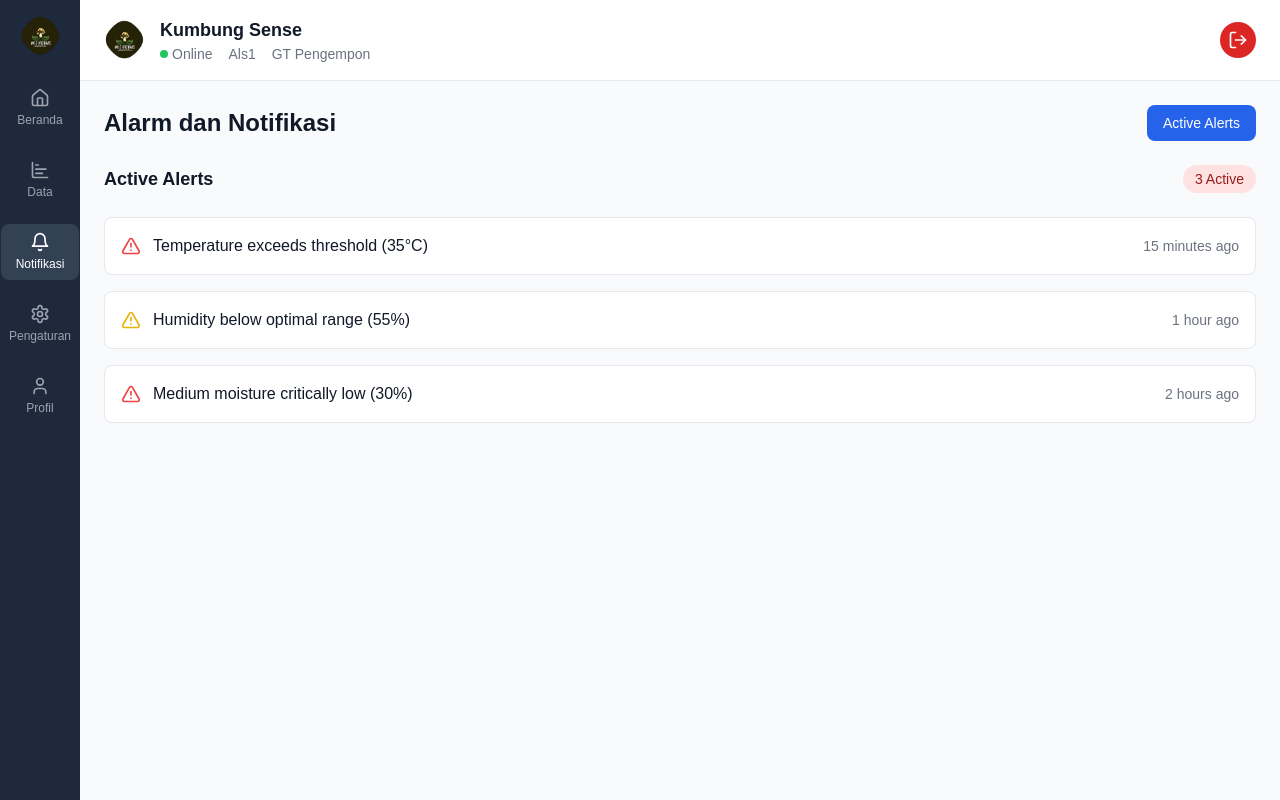
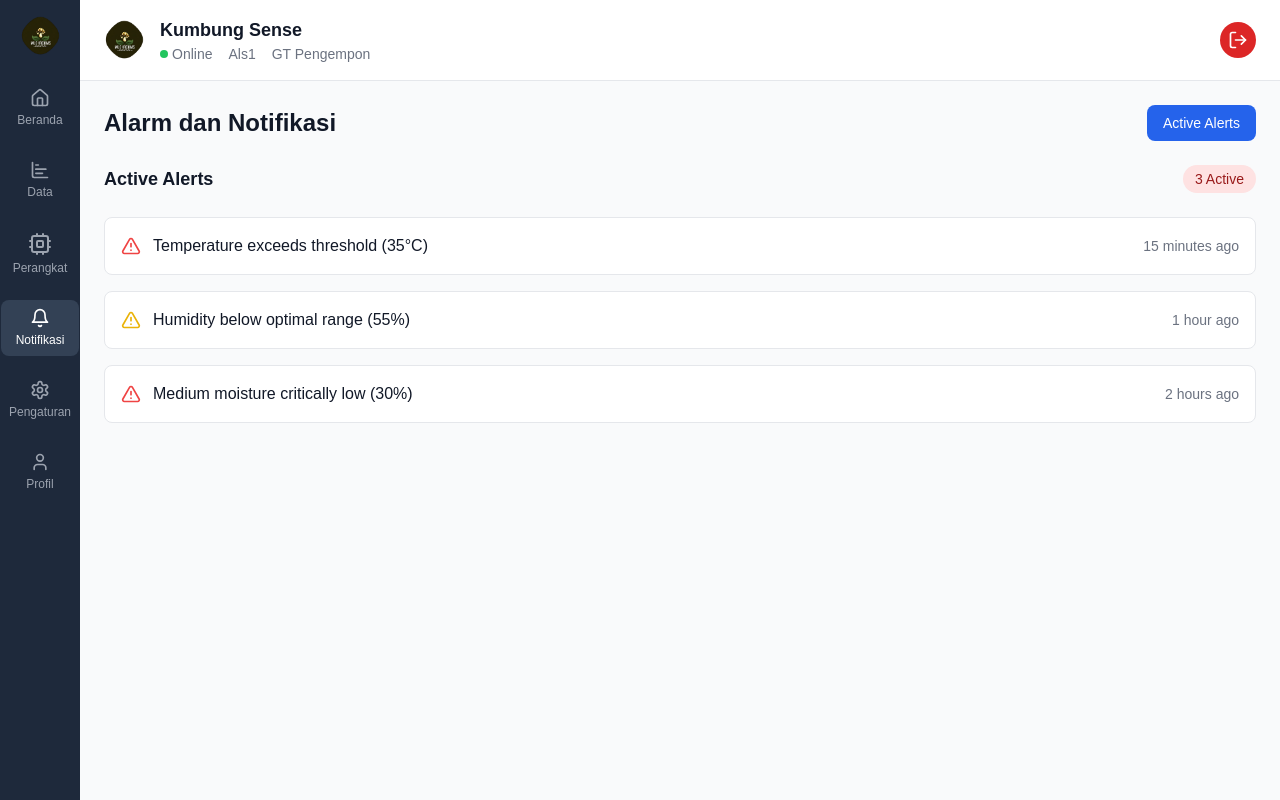
Before and after one commit to evanalif113/CAPSTONE-PROJECT-SAINS_DATA, a Next.js app in the folder Front-End/: page /alerts in a window 1280 px wide. Built offline with nearby package versions, Linux system fonts and the light colour scheme.

Commit message:
Add Device page Add Cpu Icon Add cookies depedency

```diff
--- a/Front-End/components/Icon.tsx
+++ b/Front-End/components/Icon.tsx
@@ -4,6 +4,7 @@ import {
   Home,
   Grid,
   Bell,
+  Cpu,
   ChartBar,
   Calendar,
   Download,
@@ -33,6 +34,9 @@ const GridIcon = (props: React.ComponentProps<typeof Grid>) => (
 );
 const BellIcon = (props: React.ComponentProps<typeof Bell>) => (
   <Bell size={20} {...props} />
+);
+const CpuIcon = (props: React.ComponentProps<typeof Cpu>) => (
+  <Cpu size={20} {...props} />
 );
 const CalendarIcon = (props: React.ComponentProps<typeof Calendar>) => (
   <Calendar size={20} {...props} />
@@ -100,6 +104,7 @@ export {
   HomeIcon,
   GridIcon,
   BellIcon,
+  CpuIcon,
   CalendarIcon,
   ChartBarIcon,
   DownloadIcon,
--- a/Front-End/components/navItems.ts
+++ b/Front-End/components/navItems.ts
@@ -1,8 +1,10 @@
+import { CpuIcon } from "lucide-react";
 import { HomeIcon, ChartBarIcon, BellIcon, SettingsIcon, UserIcon } from "./Icon"; //    Ganti sesuai lokasi ikonmu, atau salin ikon langsung ke file ini
 
 export const baseNavItems = [
   { name: "Beranda", href: "/", icon: HomeIcon },
   { name: "Data", href: "/data-history", icon: ChartBarIcon },
+  { name: "Perangkat", href: "/perangkat", icon: CpuIcon }, // Bisa diganti dengan ikon grafik yang sesuai
   { name: "Notifikasi", href: "/alerts", icon: BellIcon },
   { name: "Pengaturan", href: "/settings", icon: SettingsIcon },
   { name: "Profil", href: "/profile", icon: UserIcon },
--- a/Front-End/package.json
+++ b/Front-End/package.json
@@ -44,6 +44,7 @@
     "embla-carousel-react": "8.5.1",
     "firebase": "^11.9.1",
     "input-otp": "1.4.1",
+    "js-cookie": "^3.0.5",
     "lucide-react": "^0.454.0",
     "next": "15.2.4",
     "next-themes": "^0.4.4",
@@ -59,6 +60,7 @@
     "tailwindcss-animate": "^1.0.7"
   },
   "devDependencies": {
+    "@types/js-cookie": "^3.0.6",
     "@types/node": "^22",
     "@types/react": "^19",
     "@types/react-dom": "^19",
```
Also changed, not shown: Front-End/app/device/page.tsx (added), 1 other file (tests, documents, lock files or other folders).
